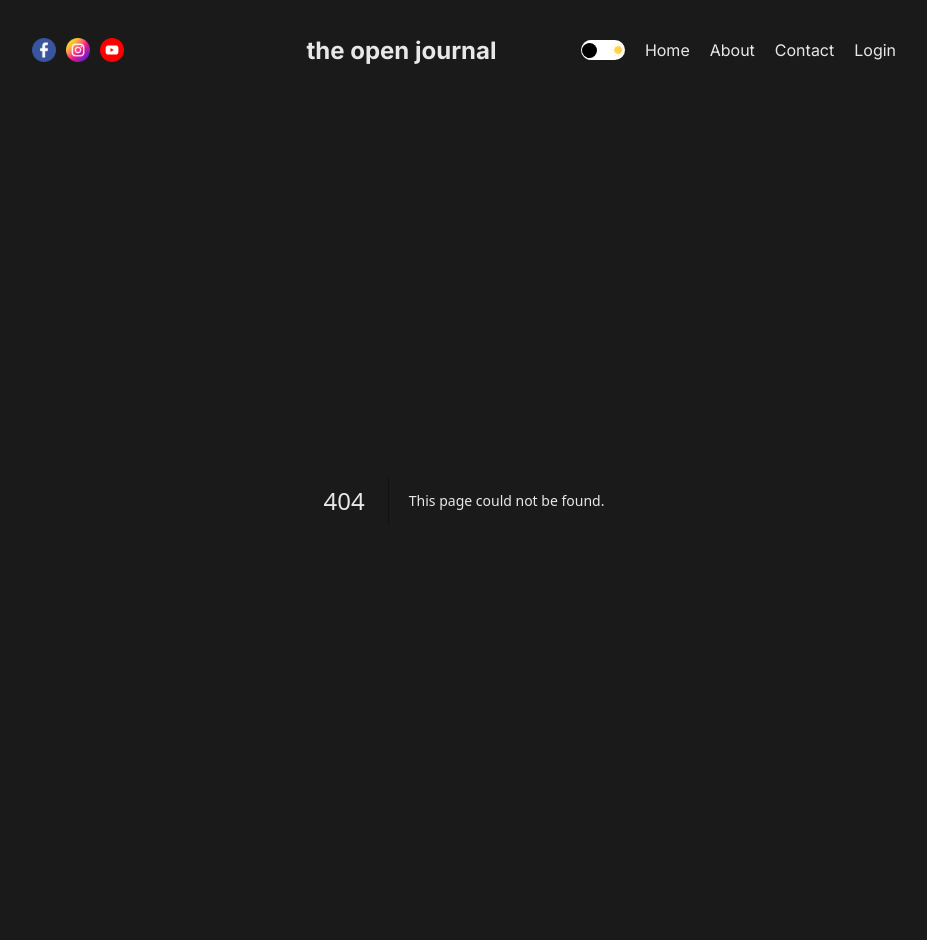
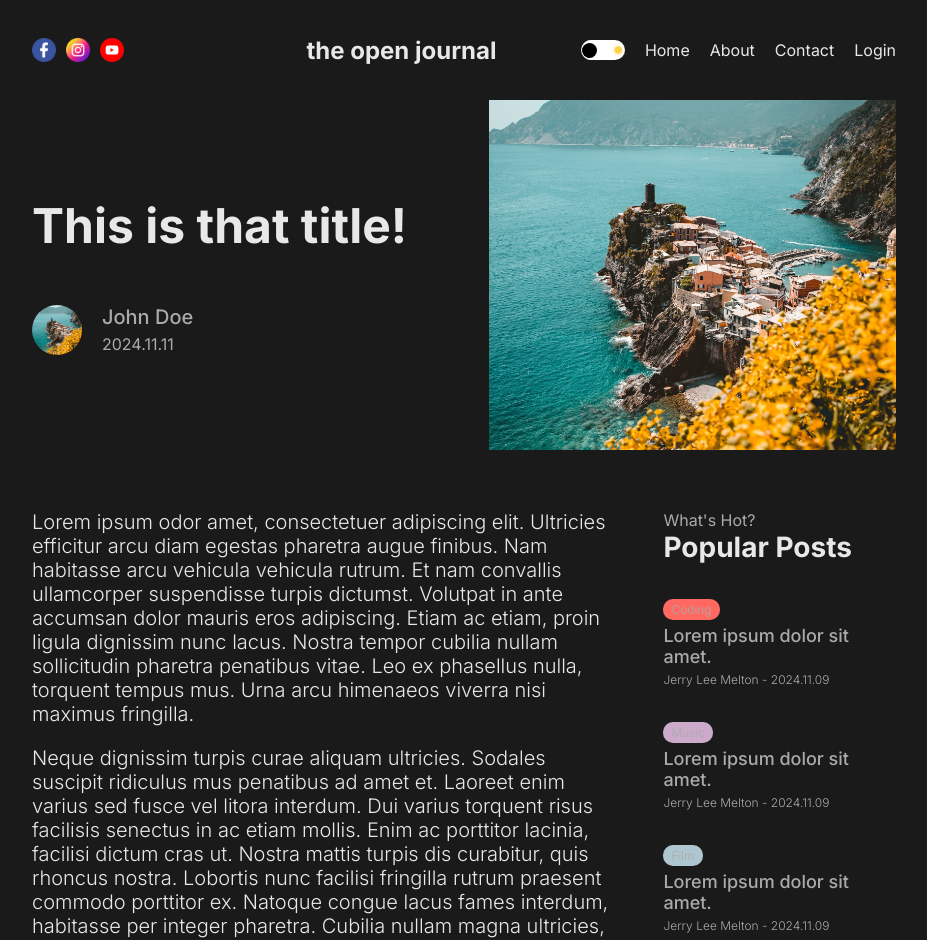
Before and after one commit to JerryLeeMelton/the-open-journal, a Next.js app: page /posts/1 in a window 1280 px wide. Before the commit this address had no page. Shown: the top 940 px of the page, without its empty margins (176-1103 px from the left). Built offline with nearby package versions, Linux system fonts and the light colour scheme.

Commit message:
Implement single post page

```diff
--- a/src/app/[slug]/singlePostPage.module.css
+++ /dev/null
@@ -1,4 +0,0 @@
-.container {
-  display: flex;
-  gap: 50px;
-}
--- /dev/null
+++ b/src/app/posts/[slug]/page.tsx
@@ -0,0 +1,80 @@
+import React from "react"
+import styles from "./singlePostPage.module.css"
+import Menu from "@/components/Menu/Menu"
+import Image from "next/image"
+
+const SinglePostPage: React.FC = () => {
+  return (
+    <div className={styles.container}>
+      <div className={styles.infoContainer}>
+        <div className={styles.textContainer}>
+          <h1 className={styles.postTitle}>This is that title!</h1>
+          {/* USER INFO AREA ================================== */}
+          <div className={styles.user}>
+            <div className={styles.userImageContainer}>
+              <Image
+                src={"/p1.jpeg"}
+                alt="user image"
+                fill
+                className={styles.userAvatar}
+              />
+            </div>
+            <div className={styles.userTextContainer}>
+              <span className={styles.username}>John Doe</span>
+              <span className={styles.postDate}>2024.11.11</span>
+            </div>
+          </div>
+        </div>
+        {/* HERO IMAGE AREA ================================== */}
+        <div className={styles.imageContainer}>
+          <Image
+            src={"/p1.jpeg"}
+            alt="post image"
+            fill
+            className={styles.heroImage}
+          />
+        </div>
+      </div>
+      {/* CONTENT AREA ================================== */}
+      <div className={styles.contentContainer}>
+        <div className={styles.post}>
+          <div className={styles.postContent}>
+            <p>
+              Lorem ipsum odor amet, consectetuer adipiscing elit. Ultricies
+              efficitur arcu diam egestas pharetra augue finibus. Nam habitasse
+              arcu vehicula vehicula rutrum. Et nam convallis ullamcorper
+              suspendisse turpis dictumst. Volutpat in ante accumsan dolor
+              mauris eros adipiscing. Etiam ac etiam, proin ligula dignissim
+              nunc lacus. Nostra tempor cubilia nullam sollicitudin pharetra
+              penatibus vitae. Leo ex phasellus nulla, torquent tempus mus. Urna
+              arcu himenaeos viverra nisi maximus fringilla.
+            </p>
+            <p>
+              Neque dignissim turpis curae aliquam ultricies. Sodales suscipit
+              ridiculus mus penatibus ad amet et. Laoreet enim varius sed fusce
+              vel litora interdum. Dui varius torquent risus facilisis senectus
+              in ac etiam mollis. Enim ac porttitor lacinia, facilisi dictum
+              cras ut. Nostra mattis turpis dis curabitur, quis rhoncus nostra.
+              Lobortis nunc facilisi fringilla rutrum praesent commodo porttitor
+              ex. Natoque congue lacus fames interdum, habitasse per integer
+              pharetra. Cubilia nullam magna ultricies, dolor eros rhoncus
+              maecenas sem.
+            </p>
+            <p>
+              Nunc porta quisque porta tortor class. Congue interdum egestas
+              per, taciti phasellus malesuada. Ridiculus amet elit maecenas quis
+              hendrerit tristique. Posuere placerat et; mollis fames primis
+              sociosqu. Fames adipiscing at sit inceptos himenaeos vivamus
+              litora. Adipiscing dictum libero ex dignissim aenean, hendrerit
+              curabitur orci. Per ornare elit inceptos ipsum ex montes gravida
+              ipsum.
+            </p>
+          </div>
+        </div>
+        <Menu />
+      </div>
+    </div>
+  )
+}
+
+export default SinglePostPage
--- /dev/null
+++ b/src/app/posts/[slug]/singlePostPage.module.css
@@ -0,0 +1,97 @@
+/* INFO & HERO IMAGE AREA ================================== */
+.infoContainer {
+  display: flex;
+  align-items: center;
+  gap: 50px;
+}
+
+.textContainer {
+  flex: 1;
+}
+
+.postTitle {
+  font-size: 4rem;
+  margin-bottom: 50px;
+}
+
+.imageContainer {
+  flex: 1;
+  height: 350px;
+  position: relative;
+}
+.userAvatar,
+.heroImage {
+  object-fit: cover;
+}
+
+/* USER INFO AREA ================================== */
+.user {
+  display: flex;
+  align-items: center;
+  gap: 20px;
+}
+.userImageContainer {
+  width: 50px;
+  height: 50px;
+  position: relative;
+}
+.userAvatar {
+  border-radius: 50%;
+  object-fit: cover;
+}
+.userTextContainer {
+  display: flex;
+  flex-direction: column;
+  color: var(--softTextColor);
+  gap: 5px;
+}
+.username {
+  font-size: 1.25rem;
+  font-weight: 500;
+}
+
+/* CONTENT AREA ================================== */
+.contentContainer {
+  display: flex;
+  gap: 50px;
+}
+.post {
+  flex: 5;
+  margin-top: 60px;
+}
+.postContent {
+  margin-bottom: 50px;
+  font-size: 1.25rem;
+  font-weight: 300;
+}
+.postContent p {
+  font-size: 1.25rem;
+  font-weight: 300;
+  margin-bottom: 20px;
+}
+
+/* RESPONSIVE DESIGN ================================== */
+@media screen and (max-width: 1536px) {
+  .postTitle {
+    font-size: 54px;
+  }
+}
+@media screen and (max-width: 1280px) {
+  .postTitle {
+    font-size: 48px;
+  }
+}
+@media screen and (max-width: 1024px) {
+  .imageContainer {
+    display: none;
+  }
+}
+@media screen and (max-width: 640px) {
+  .postTitle {
+    font-size: 36px;
+  }
+
+  .postContent p {
+    font-size: 18px;
+  }
+}
```
Also changed, not shown: src/app/[slug]/page.tsx (deleted).
